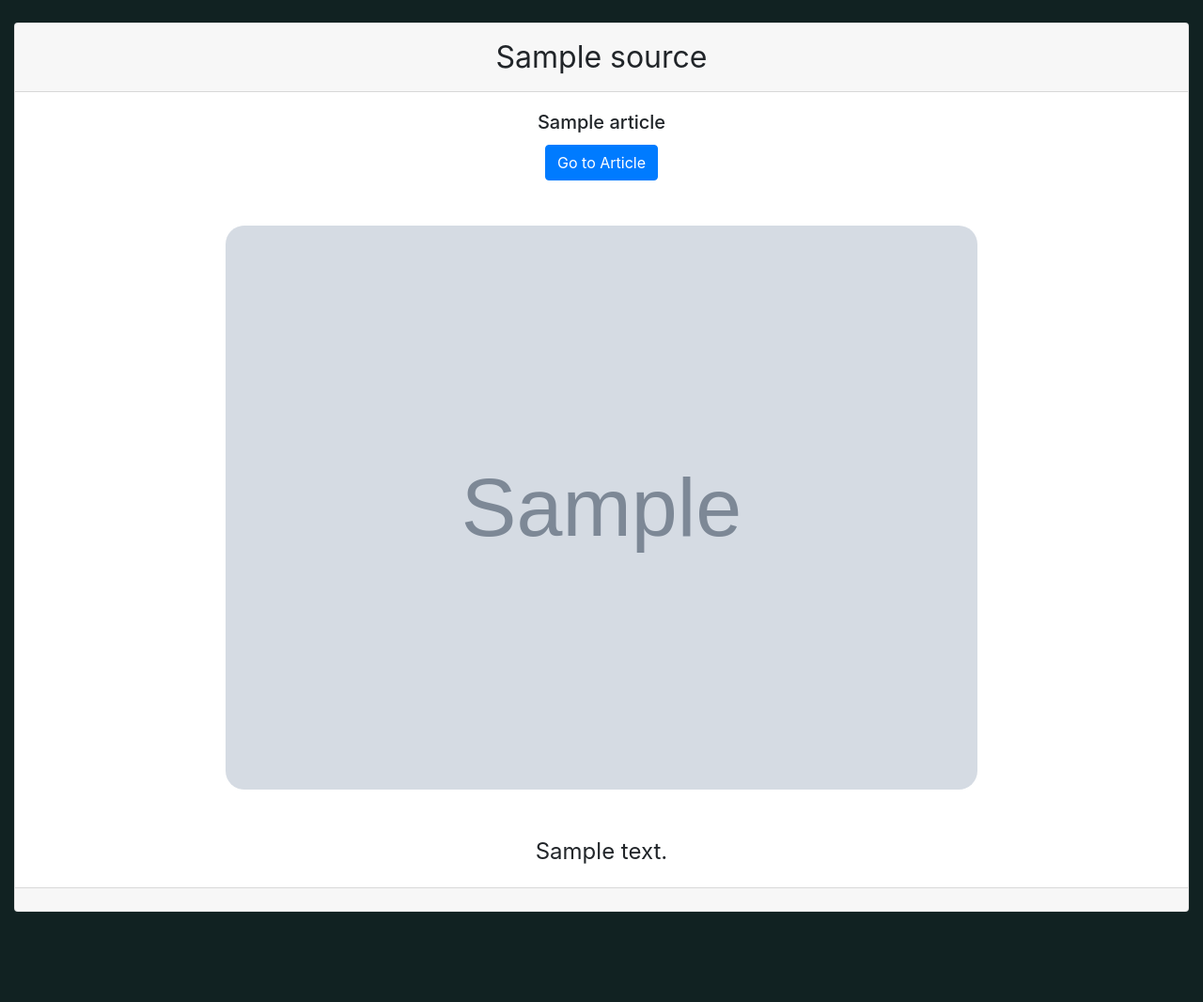
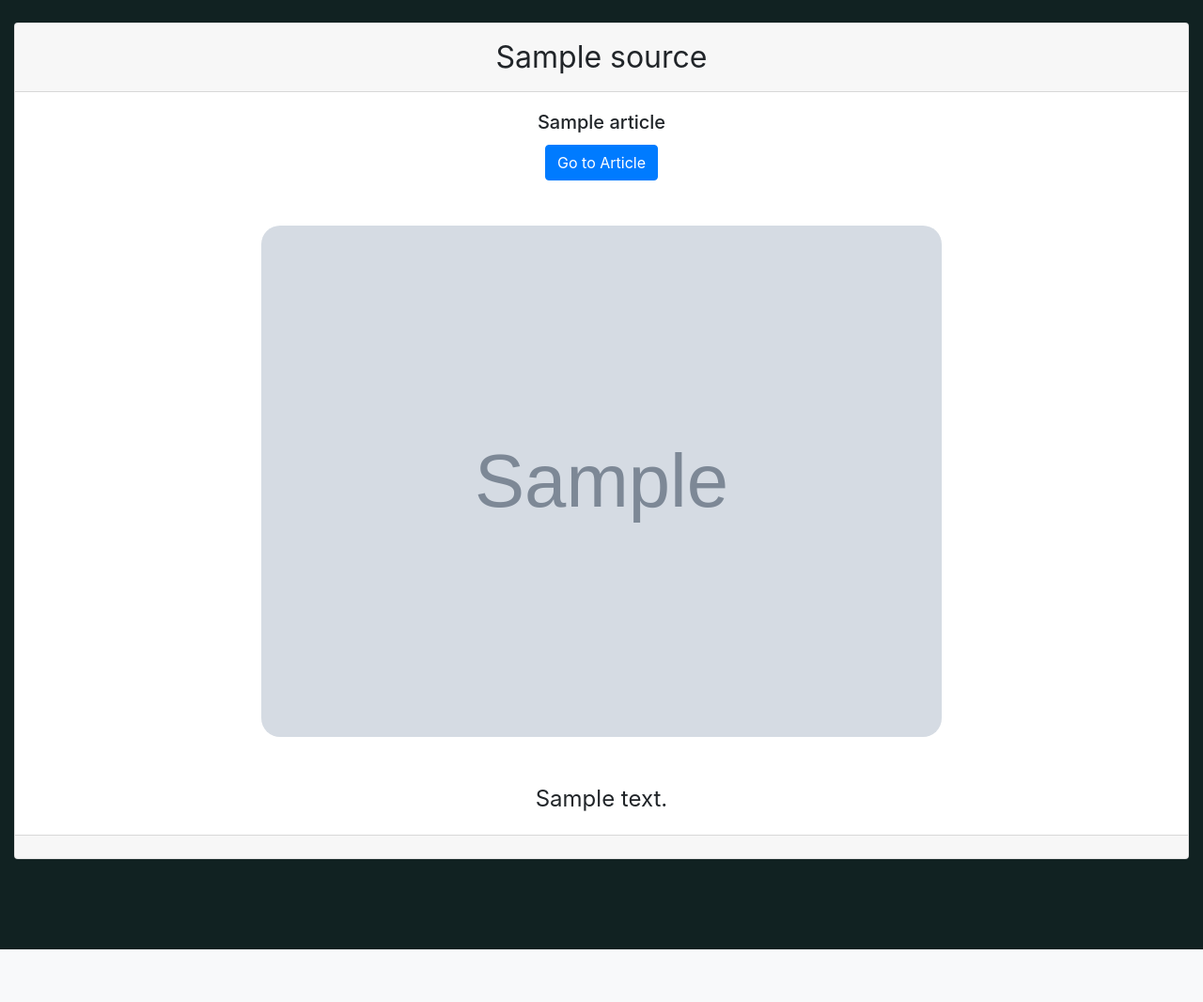
Before and after one commit to eceo902/SETView, a Flask app: template templates/source.html in a window 1280 px wide. Shown: the part 732-1798 px from the top of the page at 94% size. After the commit the page ends 1742 px from the top, so only its background shows below. Run offline with Flask 2, Linux system fonts and the light colour scheme; the template is opened without the code that fills it: most values are stand-ins (such as "Sample title", 1, 10 or a date in 2020); grey boxes marked "Sample" are stand-in pictures.

Commit message:
Adding CSS to the images

```diff
--- a/app.py
+++ b/app.py
@@ -159,7 +159,7 @@ def topic_searcher(topic):
         return redirect(url_for("home"))
     else:
         articles = news_by_topic["articles"]
-        return render_template("topic.html", articles=articles, )
+        return render_template("topic.html", articles=articles, topic=topic)
 
 
 
--- a/static/styles.css
+++ b/static/styles.css
@@ -10,3 +10,9 @@ body{
 .display-4{
     text-align: center;
 }
+
+.img-render{
+    width: 60%;
+    height: auto;
+    border-radius:20px;
+}
--- a/templates/categories.html
+++ b/templates/categories.html
@@ -39,7 +39,7 @@
     {% else %}
         <br>
         <br>
-        <img src="{{article['urlToImage']}}" style="width:800px; height:auto; border-radius:20px;">
+        <img class="img-render" src="{{article['urlToImage']}}">
         <br>
         <br>
     {% endif %}
--- a/templates/everything.html
+++ b/templates/everything.html
@@ -92,7 +92,7 @@
     {% else %}
         <br>
         <br>
-        <img src="{{article['urlToImage']}}" style="width:800px; height:auto; border-radius:20px;">
+        <img class="img-render" src="{{article['urlToImage']}}">
         <br>
         <br>
     {% endif %}
--- a/templates/interest_page.html
+++ b/templates/interest_page.html
@@ -92,7 +92,7 @@
     {% else %}
         <br>
         <br>
-        <img src="{{article['urlToImage']}}" style="width:800px; height:auto; border-radius:20px;">
+        <img class="img-render" src="{{article['urlToImage']}}">
         <br>
         <br>
     {% endif %}
--- a/templates/source.html
+++ b/templates/source.html
@@ -39,7 +39,7 @@
     {% else %}
         <br>
         <br>
-        <img src="{{article['urlToImage']}}" style="width:800px; height:auto; border-radius:20px;">
+        <img class="img-render" src="{{article['urlToImage']}}">
         <br>
         <br>
     {% endif %}
--- a/templates/topic.html
+++ b/templates/topic.html
@@ -21,7 +21,7 @@
 <div class="jumbotron jumbotron-fluid">
   <div class="container">
     <h1 class="display-4" style="text-align:center; font-size:10em;">News by Topic</h1>
-    <p style="text-align:center; font-size:2.5em;">Your search results for {{}}:</p>
+    <p style="text-align:center; font-size:2.5em;">Your search results for {{topic}}:</p>
   </div>
 </div>
 
@@ -39,7 +39,7 @@
     {% else %}
         <br>
         <br>
-        <img src="{{article['urlToImage']}}" style="width:800px; height:auto; border-radius:20px;">
+        <img class="img-render" src="{{article['urlToImage']}}">
         <br>
         <br>
     {% endif %}
--- a/templates/trending.html
+++ b/templates/trending.html
@@ -39,7 +39,7 @@
     {% else %}
         <br>
         <br>
-        <img src="{{article['urlToImage']}}" style="width:800px; height:auto; border-radius:20px;">
+        <img class="img-render" src="{{article['urlToImage']}}">
         <br>
         <br>
     {% endif %}
```
